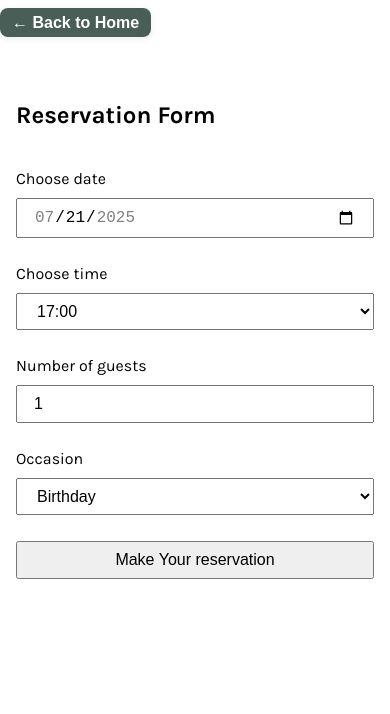
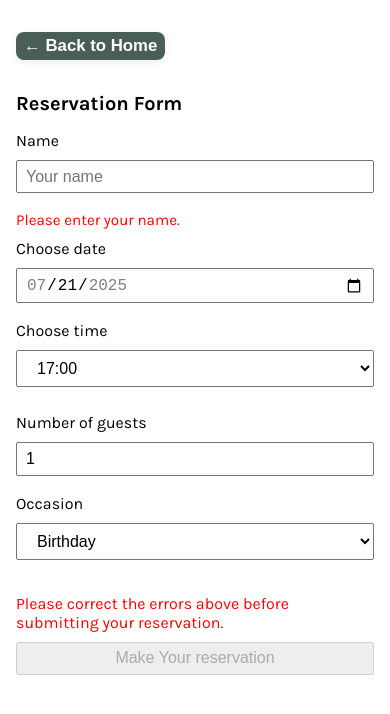
Before and after one commit to Habib-02/frontend-developer-capstone, a React (Vite) app: page /bookingpage in a window 390 px wide. Shown: the top 714 px of the page. Built offline with nearby package versions, Linux system fonts and the light colour scheme.

Commit message:
modify the responsiveness of the bookingpage section

```diff
--- a/src/components/bookingpage/BookingPage.jsx
+++ b/src/components/bookingpage/BookingPage.jsx
@@ -27,6 +27,7 @@ function getTodayString() {
 
 function BookingPage() {
   const todayStr = getTodayString();
+  const [name, setName] = useState("");
   const [date, setDate] = useState(todayStr);
   const [availableTimes, dispatch] = useReducer(
     updateTimes,
@@ -42,6 +43,10 @@ function BookingPage() {
   const [guestNumber, setGuestNumber] = useState("1");
   const [occasion, setOccasion] = useState("Birthday");
   const navigate = useNavigate();
+
+  function handleName(event) {
+    setName(event.target.value);
+  }
 
   function handleDate(event) {
     const newDate = event.target.value;
@@ -76,10 +81,12 @@ function BookingPage() {
         ← Back to Home
       </button>
       <BookingForm
+        name={name}
         date={date}
         time={time}
         guestNumber={guestNumber}
         occasion={occasion}
+        handleName={handleName}
         handleDate={handleDate}
         handleTime={handleTime}
         handleGuestNumber={handleGuestNumber}
--- a/src/components/bookingpage/BookingsTable.jsx
+++ b/src/components/bookingpage/BookingsTable.jsx
@@ -22,6 +22,7 @@ function BookingsTable() {
         <table className={styles.table}>
           <thead>
             <tr>
+              <th>Name</th>
               <th>Date</th>
               <th>Time</th>
               <th>Guests</th>
@@ -31,10 +32,11 @@ function BookingsTable() {
           <tbody>
             {bookings.map((b, i) => (
               <tr key={i}>
-                <td>{b.date}</td>
-                <td>{b.time}</td>
-                <td>{b.guestNumber}</td>
-                <td>{b.occasion}</td>
+                <td data-label="Name">{b.name}</td>
+                <td data-label="Date">{b.date}</td>
+                <td data-label="Time">{b.time}</td>
+                <td data-label="Guests">{b.guestNumber}</td>
+                <td data-label="Occasion">{b.occasion}</td>
               </tr>
             ))}
           </tbody>
--- a/src/components/bookingpage/BookingsTable.module.css
+++ b/src/components/bookingpage/BookingsTable.module.css
@@ -61,3 +61,53 @@ tr:hover {
   font-size: 1.1rem;
   margin: 32px 0;
 }
+
+@media (max-width: 600px) {
+  .wrapper {
+    padding: 12px 2vw;
+    max-width: 100vw;
+    border-radius: 0;
+  }
+  .heading {
+    font-size: 2.3rem;
+  }
+  table {
+    width: 100%;
+    font-size: 1.5rem;
+    margin-bottom: 16px;
+    border-collapse: collapse;
+  }
+  thead {
+    display: none;
+  }
+  tr {
+    display: block;
+    margin-bottom: 16px;
+    border-bottom: 2px solid #eee;
+  }
+  td {
+    display: flex;
+    justify-content: space-between;
+    align-items: center;
+    width: 100%;
+    padding: 8px 4px;
+    font-size: 2rem;
+    text-align: left;
+    min-width: unset;
+    box-sizing: border-box;
+    border: none;
+    position: relative;
+  }
+  td::before {
+    content: attr(data-label) ": ";
+    font-weight: 600;
+    color: #495e57;
+    flex-shrink: 0;
+    margin-right: 8px;
+  }
+  .button {
+    width: 100%;
+    font-size: 2.2rem;
+    padding: 12px 0;
+  }
+}
--- a/src/components/bookingpage/bookingConfirmation/BookingConfirmation.jsx
+++ b/src/components/bookingpage/bookingConfirmation/BookingConfirmation.jsx
@@ -30,6 +30,11 @@ function BookingConfirmation() {
     <div className={styles.confirmationWrapper}>
       <h2 className={styles.heading}>Booking Confirmed!</h2>
       <ul className={styles.detailsList}>
+        {data.name && (
+          <li>
+            <span>Name:</span> {data.name}
+          </li>
+        )}
         <li>
           <span>Date:</span> {data.date}
         </li>
--- a/src/components/bookingpage/bookingConfirmation/BookingConfirmation.module.css
+++ b/src/components/bookingpage/bookingConfirmation/BookingConfirmation.module.css
@@ -64,3 +64,29 @@
   width: 100%;
   align-items: center;
 }
+
+@media (max-width: 600px) {
+  .confirmationWrapper {
+    max-width: 100vw;
+    padding: 10px 2vw;
+    border-radius: 0;
+  }
+  .heading {
+    font-size: 2rem;
+    margin-bottom: 10px;
+  }
+  .detailsList li {
+    font-size: 1.1rem;
+    padding: 6px 2px;
+    flex-direction: column;
+    align-items: flex-start;
+  }
+  .button {
+    font-size: 1.1rem;
+    padding: 8px 0;
+    width: 100%;
+  }
+  .buttonGroup {
+    gap: 8px;
+  }
+}
--- a/src/components/bookingpage/bookingForm/BookingForm.jsx
+++ b/src/components/bookingpage/bookingForm/BookingForm.jsx
@@ -16,12 +16,17 @@ export function isGuestNumberValid(guestNumber) {
 export function isOccasionValid(occasion) {
   return Boolean(occasion);
 }
+export function isNameValid(name) {
+  return Boolean(name && name.trim());
+}
 
 function BookingForm({
+  name,
   date,
   time,
   guestNumber,
   occasion,
+  handleName,
   handleDate,
   handleTime,
   handleGuestNumber,
@@ -38,12 +43,13 @@ function BookingForm({
   const maxDate = maxDateObj.toISOString().split("T")[0];
 
   // Validation logic
+  const _isNameValid = isNameValid(name);
   const _isDateValid = isDateValid(date, minDate, maxDate);
   const _isTimeValid = isTimeValid(time);
   const _isGuestNumberValid = isGuestNumberValid(guestNumber);
   const _isOccasionValid = isOccasionValid(occasion);
   const isFormValid =
-    _isDateValid && _isTimeValid && _isGuestNumberValid && _isOccasionValid;
+    _isNameValid && _isDateValid && _isTimeValid && _isGuestNumberValid && _isOccasionValid;
 
   // Error messages
   let guestError = "";
@@ -61,17 +67,32 @@ function BookingForm({
           e.preventDefault();
           if (!isFormValid) return;
           // Save booking to localStorage
-          const newBooking = { date, time, guestNumber, occasion };
+          const newBooking = { name, date, time, guestNumber, occasion };
           const stored = localStorage.getItem("bookings");
           const bookings = stored ? JSON.parse(stored) : [];
           bookings.push(newBooking);
           localStorage.setItem("bookings", JSON.stringify(bookings));
           // Redirect to confirmation page with form data
           navigate("/booking-confirmation", {
-            state: { date, time, guestNumber, occasion },
+            state: { name, date, time, guestNumber, occasion },
           });
         }}
       >
+        <label htmlFor="res-name">Name</label>
+        <input
+          type="text"
+          id="res-name"
+          value={name}
+          onChange={handleName}
+          required
+          placeholder="Your name"
+        />
+        {!_isNameValid && (
+          <span style={{ color: "red", fontSize: "0.95em" }}>
+            Please enter your name.
+          </span>
+        )}
+
         <label htmlFor="res-date">Choose date</label>
         <input
           type="date"
--- a/src/components/bookingpage/bookingForm/BookingPage.module.css
+++ b/src/components/bookingpage/bookingForm/BookingPage.module.css
@@ -23,7 +23,7 @@
   font-size: 2rem;
   font-weight: 600;
   cursor: pointer;
-  margin: 1rem 0 2rem 0;
+  margin: 4rem 2rem 2rem 2rem;
   box-shadow: 0 2px 8px rgba(0, 0, 0, 0.07);
   transition: background 0.2s, color 0.2s;
 }
@@ -31,3 +31,24 @@
 .backButton:hover {
   background: #344e41;
 }
+
+@media (max-width: 600px) {
+  .form-wrapper {
+    padding: 2rem;
+    max-width: 100vw;
+  }
+  .form-wrapper h2 {
+    font-size: 2.5rem;
+    margin-bottom: 2rem;
+  }
+  .form-wrapper input,
+  .form-wrapp select {
+    font-size: 2rem;
+    padding: 0.7rem 1rem;
+    margin-bottom: 1rem;
+  }
+  .backButton {
+    font-size: 2.1rem;
+    padding: 0.5rem 1rem;
+  }
+}
--- a/src/components/header/Header.module.css
+++ b/src/components/header/Header.module.css
@@ -12,7 +12,7 @@
 
 
 .logo {
-  width: 250px;
+  width: 200px;
   height: 70px;
 }
 .logo img {
--- a/src/components/hero/Helor.jsx
+++ b/src/components/hero/Helor.jsx
@@ -14,9 +14,9 @@ function Hero() {
             delectus consequatur facilis et autem sed, nesciunt quas pariatur
             quibusdam eligendi aliquid.
           </p>
-          <button>
-            <Link to="/bookingpage">Reserve a Table</Link>
-          </button>
+          <Link to="/bookingpage" className={styles.button}>
+            Reserve a Table
+          </Link>
         </div>
         <div className={styles["image-block"]}>
           <img src="/assets/images/restaurantfood.jpg" alt="" />
--- a/src/components/hero/Hero.module.css
+++ b/src/components/hero/Hero.module.css
@@ -65,6 +65,24 @@
   text-decoration: none;
 }
 
+.button {
+  background-color: #face14;
+  color: #000;
+  border: none;
+  padding: 2.4rem 4rem;
+  font-size: 2rem;
+  font-weight: 600;
+  border-radius: 1rem;
+  cursor: pointer;
+  text-decoration: none;
+  display: inline-block;
+  text-align: center;
+  transition: background 0.2s;
+}
+.button:hover {
+  background-color: #ffd700;
+}
+
 @media screen and (max-width: 600px) {
   .image-block {
     display: none;
--- a/src/components/nav/Nav.jsx
+++ b/src/components/nav/Nav.jsx
@@ -36,11 +36,6 @@ function Nav() {
       >
         <li>
           <a href="#" onClick={() => setIsMenuOpen(false)}>
-            Home
-          </a>
-        </li>
-        <li>
-          <a href="#" onClick={() => setIsMenuOpen(false)}>
             About
           </a>
         </li>
```
